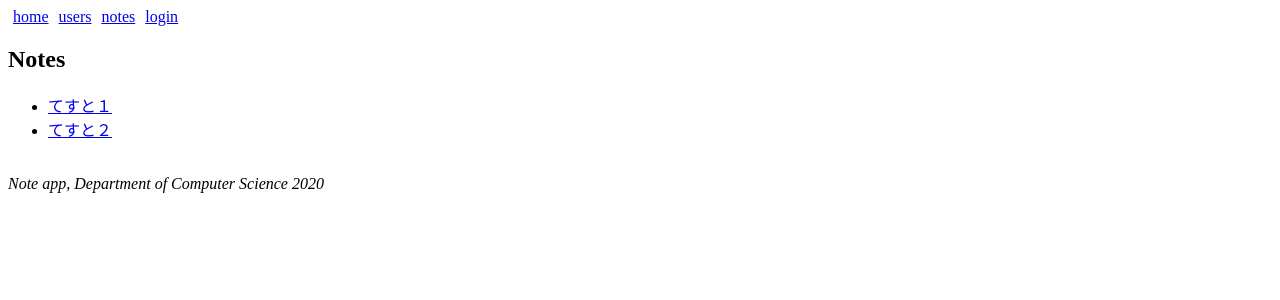
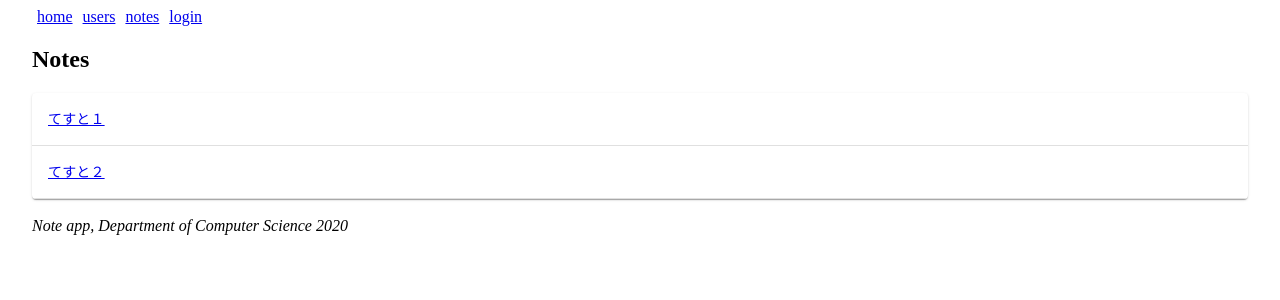
Before and after one commit to TanoueDaisuke/react-router-practice, a React (Create React App) app: page /notes in a window 1280 px wide. Shown: the top 300 px of the page. Built offline with nearby package versions, Linux system fonts and the light colour scheme.

Commit message:
note一覧ページとloginフォームにmaterial-ui適用

```diff
--- a/src/App.js
+++ b/src/App.js
@@ -7,6 +7,7 @@
   Redirect,
   // useRouteMatch,
 } from 'react-router-dom'
+import { Container } from '@material-ui/core'
 
 import Notes from './components/Notes'
 import Note from './components/Note'
@@ -55,7 +56,7 @@
   const note = notes[0] // ↑がエラー出るのでとりあえず
 
   return (
-    <>
+    <Container>
       <Router>
         <div>
           <Link style={padding} to="/">home</Link>
@@ -90,7 +91,7 @@
         <br/>
         <em>Note app, Department of Computer Science 2020</em>
       </div>
-    </>
+    </Container>
   )
 }
 
--- a/src/components/Login.jsx
+++ b/src/components/Login.jsx
@@ -1,5 +1,6 @@
 import React from 'react'
 import { useHistory } from 'react-router-dom'
+import { TextField, Button } from '@material-ui/core'
 
 const Login = props => {
   const history = useHistory()
@@ -15,12 +16,14 @@
       <h2>Login</h2>
       <form onSubmit={onSubmit}>
         <div>
-          username: <input type="text"/>
+          <TextField label="username" />
         </div>
         <div>
-          password: <input type="password" />
+          <TextField label="password" type="password" />
         </div>
-        <button type="submit">login</button>
+        <div>
+          <Button variant="contained" color="primary" type="submit">login</Button>
+        </div>
       </form>
     </div>
   )
--- a/src/components/Notes.jsx
+++ b/src/components/Notes.jsx
@@ -1,17 +1,35 @@
 import React from 'react'
 import { Link } from 'react-router-dom'
+import {
+  TableContainer,
+  Table,
+  TableBody,
+  TableRow,
+  TableCell,
+  Paper,
+} from '@material-ui/core'
 
 const Notes = ({ notes }) => {
   return (
     <div>
       <h2>Notes</h2>
-      <ul>
-        {notes.map(note =>
-          <li key={note.id}>
-            <Link to={`/notes/${note.id}`}>{note.content}</Link>
-          </li>
-          )}
-      </ul>
+
+      <TableContainer component={Paper}>
+        <Table>
+          <TableBody>
+            {notes.map(note =>
+              <TableRow key={note.id}>
+                <TableCell>
+                  <Link to={`/notes/${note.id}`}>{note.content}</Link>
+                </TableCell>
+                <TableCell>
+                  {note.name}
+                </TableCell>
+              </TableRow>
+              )}
+          </TableBody>
+        </Table>
+      </TableContainer>
     </div>
   )
 }
```
